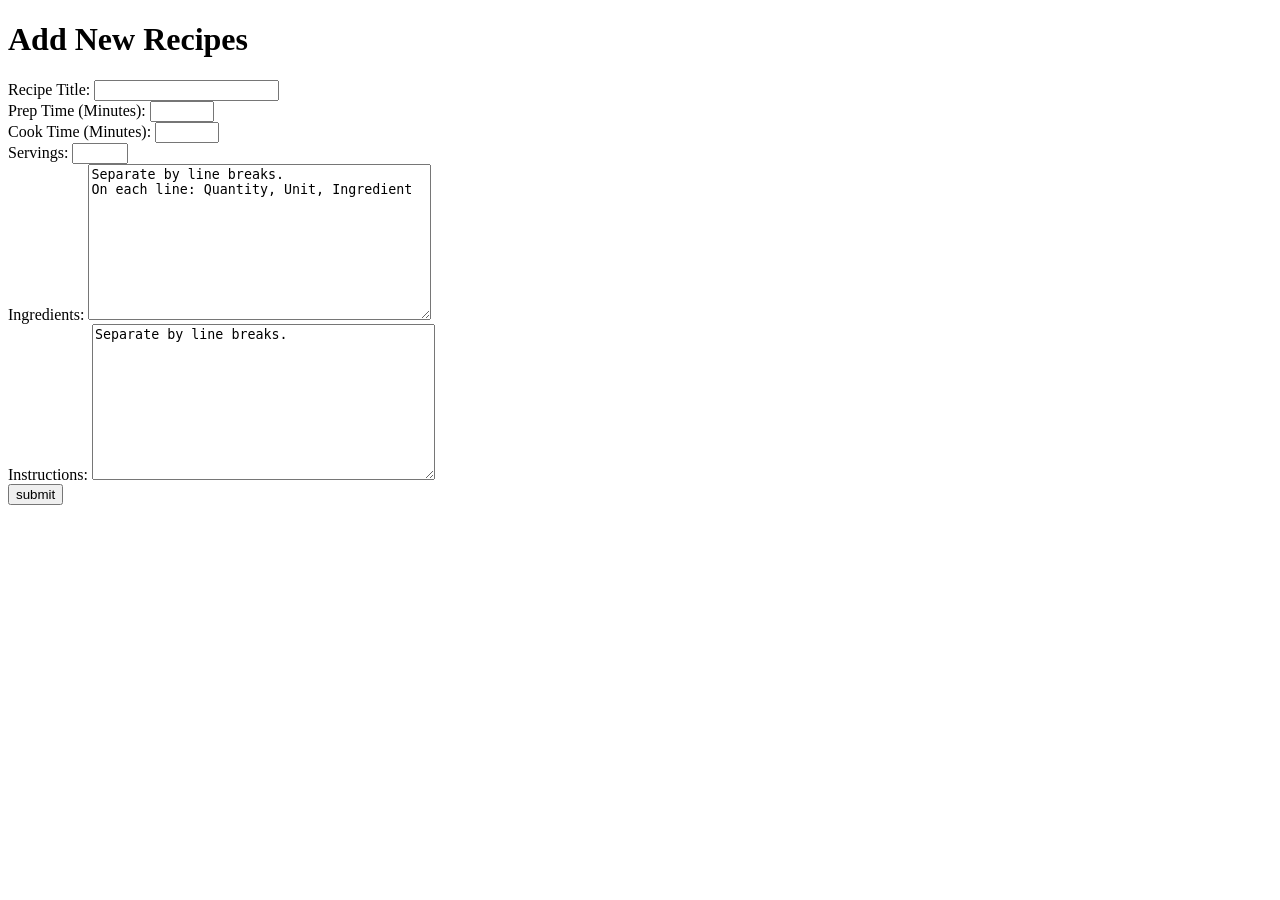
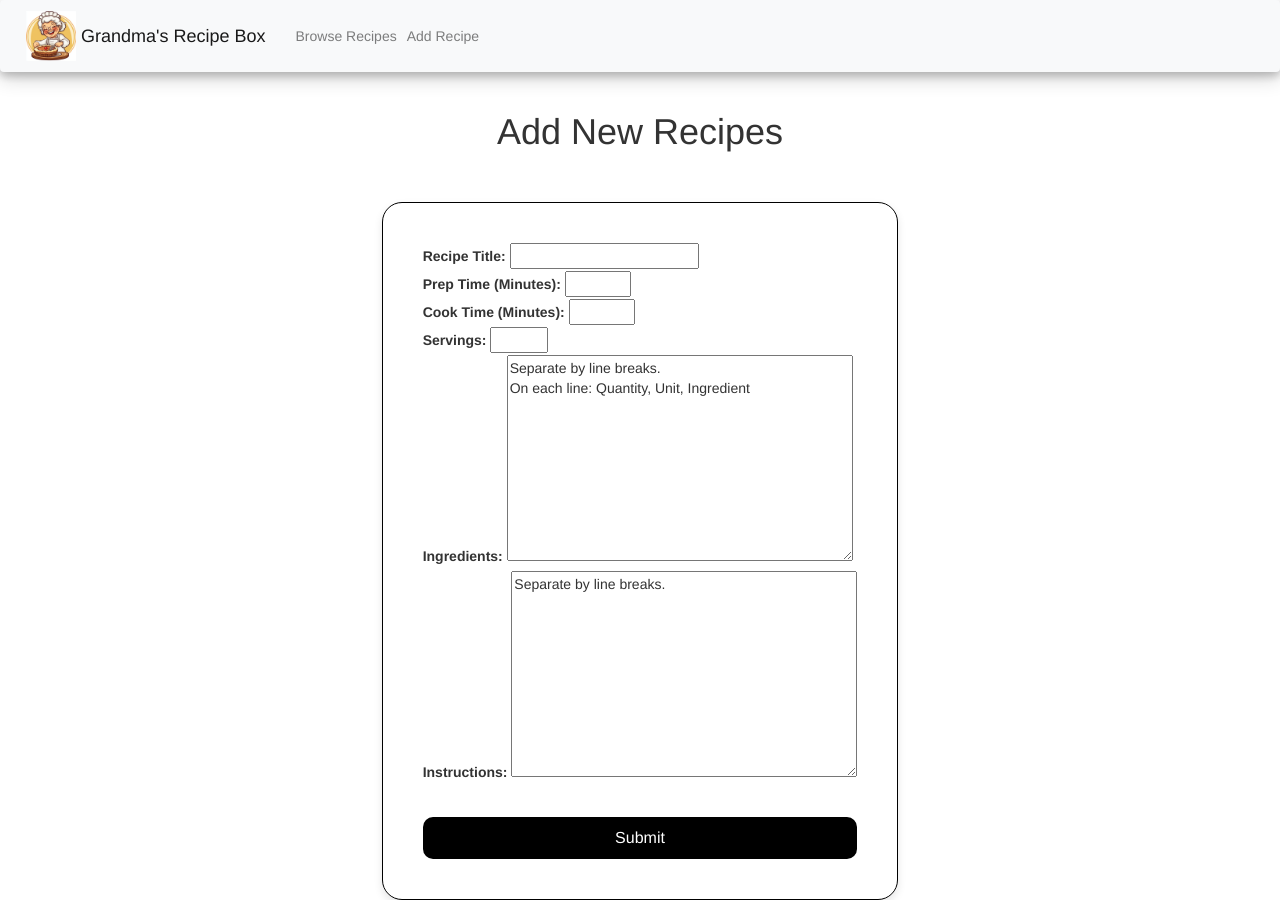
Before and after one commit to BoogieHauser/grandmas_recipe_box, a Django app: page /addRecipe in a window 1280 px wide. Before the commit the page ends 505 px from the top, so only its background shows below. Run offline with Django 5.2, Linux system fonts and the light colour scheme; some libraries are stand-ins or nearby versions.

Commit message:
Mob Programming 11/20

```diff
--- a/grb/project/forms.py
+++ b/grb/project/forms.py
@@ -7,3 +7,4 @@ class AddRecipe(forms.Form):
     servings = forms.IntegerField(label="Servings", min_value=1, max_value=16)
     ingredients = forms.CharField(widget=forms.Textarea)
     instructions = forms.CharField(widget=forms.Textarea)
+    prev_id = forms.IntegerField(widget=forms.HiddenInput(), required=False)
--- a/grb/project/settings.py
+++ b/grb/project/settings.py
@@ -110,7 +110,9 @@ USE_TZ = True
 # Static files (CSS, JavaScript, Images)
 # https://docs.djangoproject.com/en/5.0/howto/static-files/
 
-STATIC_URL = "static/"
+STATIC_URL = "/static/"
+STATICFILES_DIRS = [BASE_DIR / "static"]  # For development
+STATIC_ROOT = BASE_DIR / "staticfiles"    # For production
 
 # Default primary key field type
 # https://docs.djangoproject.com/en/5.0/ref/settings/#default-auto-field
--- a/grb/project/templates/addRecipe.html
+++ b/grb/project/templates/addRecipe.html
@@ -5,10 +5,53 @@
 {% endblock %}
 
 {% block body %}
-    <h1>Add New Recipes</h1>
-    <form action="addRecipe" method="post">
-        {% csrf_token %}
-        {{ form }}
-        <input type="submit" value="submit">
-    </form>
+
+    <style>
+        .button {
+        background-color: black;
+        color: white;
+        border: none;
+        border-radius: 10px;
+        padding: 10px 20px;
+        font-size: 16px;
+        cursor: pointer;
+        transition: all 0.3s ease;
+        width:100%;
+        margin-top:30px;
+      }
+      button:hover {
+        background-color: white;
+        color: black;
+        border: 1px solid black;
+      }
+      .addRecipeForm {
+        margin-top:40px;
+        text-align:left;
+        background-color: white;
+        border: 1px solid black;
+        border-radius: 20px;
+        padding: 40px;
+        box-shadow: 0 4px 8px rgba(0, 0, 0, 0.1);
+      }
+      .mainDiv {
+          display:flex;
+          justify-content:center;
+          align-items:center;
+          flex-direction:column;
+      }
+    </style>
+
+    <div class="mainDiv">
+        <h1 style="text-align:center;">Add New Recipes</h1>
+        <form class="addRecipeForm" action="{% url 'addRecipe' %}" method="post">
+            {% csrf_token %}
+            {{ form }}
+            <!--<input type="submit" value="submit">-->
+            <input type="hidden" name="prev_id" value="{{ prev_id }}">
+            <button class="button" type="submit" value="submit">
+                Submit
+            </button>
+        </form>
+    </div>
+
 {% endblock %}
--- a/grb/project/templates/layout.html
+++ b/grb/project/templates/layout.html
@@ -2,13 +2,41 @@
 <html lang="en">
     <head>
         <meta charset="UTF-8">
+        <link rel="stylesheet" href="https://stackpath.bootstrapcdn.com/bootstrap/4.4.1/css/bootstrap.min.css" integrity="sha384-Vkoo8x4CGsO3+Hhxv8T/Q5PaXtkKtu6ug5TOeNV6gBiFeWPGFN9MuhOf23Q9Ifjh" crossorigin="anonymous">
+        <link rel="stylesheet" href="https://maxcdn.bootstrapcdn.com/bootstrap/3.4.1/css/bootstrap.min.css">
         {% block head %}
         {% endblock %}
     </head>
 
-    <body>
-        {% block body %}
-        {% endblock %}
+    <body style="min-height:100vh;margin:0px;">
+
+        <nav class="navbar navbar-expand-lg navbar-light bg-light justify-content-left" style="box-shadow: 0 4px 8px 0 rgba(0, 0, 0, 0.2), 0 6px 20px 0 rgba(0, 0, 0, 0.19);position: -webkid-sticky; position: sticky; top: 0px;z-index: 3; padding-top: 10px; padding-bottom: 10px; background-color: white;">
+
+          <a class="navbar-brand" href="{% url 'browseRecipe' %}">
+            {% load static %}<img src="{% static 'grandma.png' %}" width="50" height="50" class="d-inline-block align-top" style="margin-top:-15px;" alt="">
+            Grandma's Recipe Box
+          </a>
+
+          <div class="navbarLarge">
+            <ul class="navbar-nav mr-auto">
+                  <li class="nav-item">
+                    <a class="nav-link" href="{% url 'browseRecipe' %}">Browse Recipes</a>
+                  </li>
+                  <li class="nav-item">
+                      <a class="nav-link" href="{% url 'addRecipe' %}">Add Recipe</a>
+                  </li>
+            </ul>
+          </div>
+        </nav>
+
+        <div>
+            {% block body %}
+            {% endblock %}
+        </div>
+
+
+
+
     </body>
 
 </html>
--- a/grb/project/urls.py
+++ b/grb/project/urls.py
@@ -21,6 +21,8 @@ from . import views
 urlpatterns = [
     #path("admin/", admin.site.urls),
     path("addRecipe", views.addRecipe, name="addRecipe"),
+    # url to edit a recipe
+    path("addRecipe/<int:prev_id>", views.addRecipe, name="editRecipe"),
     path("viewRecipe/<int:id>", views.viewRecipe, name="viewRecipe"),
     path("deleteRecipe/<int:id>", views.deleteRecipe, name="deleteRecipe"),
     path("", views.browseRecipe, name="browseRecipe")
--- a/grb/project/views.py
+++ b/grb/project/views.py
@@ -8,32 +8,73 @@ from django.shortcuts import render
 from .models import Recipe
 from .forms import AddRecipe
 
-def addRecipe(request):
+def addRecipe(request, prev_id=-1):
+    # If we have submitted data inside a form to add or edit a recipe
+
     if request.method == "POST":
         form = AddRecipe(request.POST)
 
         if form.is_valid():
-            newRecipe = Recipe(title = form.cleaned_data['title'],
-                               ingredients = form.cleaned_data['ingredients'],
-                               instructions = form.cleaned_data['instructions'],
-                               prepMinutes = form.cleaned_data['prepMinutes'],
-                               cookMinutes = form.cleaned_data['cookMinutes'],
-                               servings = form.cleaned_data['servings']
-                               )
-            newRecipe.save()
+            # TODO Add new recipe vs edit?
+            print(f'form: {form}')
+            print(f'cleaned:{form.cleaned_data}')
 
-            return HttpResponseRedirect(f"/viewRecipe/{newRecipe.id}")
+            # check if id exists in db
+            #     update
+            # else
+            #     new entry
+            if form.cleaned_data['prev_id'] == -1:
+                newRecipe = Recipe(title = form.cleaned_data['title'],
+                                   ingredients = form.cleaned_data['ingredients'],
+                                   instructions = form.cleaned_data['instructions'],
+                                   prepMinutes = form.cleaned_data['prepMinutes'],
+                                   cookMinutes = form.cleaned_data['cookMinutes'],
+                                   servings = form.cleaned_data['servings']
+                                   )
+                newRecipe.save()
+
+                return HttpResponseRedirect(f"/viewRecipe/{newRecipe.id}")
+            else:
+                prevRecipe = Recipe.objects.get(id=form.cleaned_data['prev_id'])
+                prevRecipe.title = form.cleaned_data['title']
+                prevRecipe.ingredients = form.cleaned_data['ingredients']
+                prevRecipe.instructions = form.cleaned_data['instructions']
+                prevRecipe.prepMinutes = form.cleaned_data['prepMinutes']
+                prevRecipe.cookMinutes = form.cleaned_data['cookMinutes']
+                prevRecipe.servings = form.cleaned_data['servings']
+                prevRecipe.save()
+
+                return HttpResponseRedirect(f"/viewRecipe/{prevRecipe.id}")
+
         else:
+            # Ideally we'd provide the user an opportunity to fix their error with minimal re-typing
             pass # TODO - Show error
 
     else:
+        # The GET route - Loading a form and pre-populating data (i editing) or instructions (if a new recipe)
         form = AddRecipe()
 
-        form.fields['ingredients'].initial = "Separate by line breaks.\nOn each line: Quantity, Unit, Ingredient"
-        form.fields['instructions'].initial = "Separate by line breaks."
+        # If id is not negative one, it was specified in the URL.  Use the ID specified in the URL to pre-populate
+        # the form (simulating an edit with as much information as possible pre-provided)
+        if prev_id != -1:
+            prevRecipe = Recipe.objects.get(id=prev_id)
+            form.fields['title'].initial = prevRecipe.title
+            form.fields['ingredients'].initial = prevRecipe.ingredients
+            form.fields['instructions'].initial = prevRecipe.instructions
+            form.fields['prepMinutes'].initial = prevRecipe.prepMinutes
+            form.fields['cookMinutes'].initial = prevRecipe.cookMinutes
+            form.fields['servings'].initial = prevRecipe.servings
 
+        # If the id is negative one, it was not specified in the URL.  Here we pre-populate the form only with
+        # syntax instructions for ingredient and instruction fields
+        else:
+            form.fields['ingredients'].initial = "Separate by line breaks.\nOn each line: Quantity, Unit, Ingredient"
+            form.fields['instructions'].initial = "Separate by line breaks."
+
+        # Return the form to be completed by the user
         return render(request, "addRecipe.html", {
-            "form": form
+            "form": form,
+            "prev_id": prev_id
         })
 
 def viewRecipe(request, id):
```
Also changed, not shown: grb/project/templates/browseRecipes.html (+26 -5 lines), grb/project/templates/viewRecipe.html (+43 -1 lines), grb/db.sqlite3, grb/project/static/grandma.png (added).
